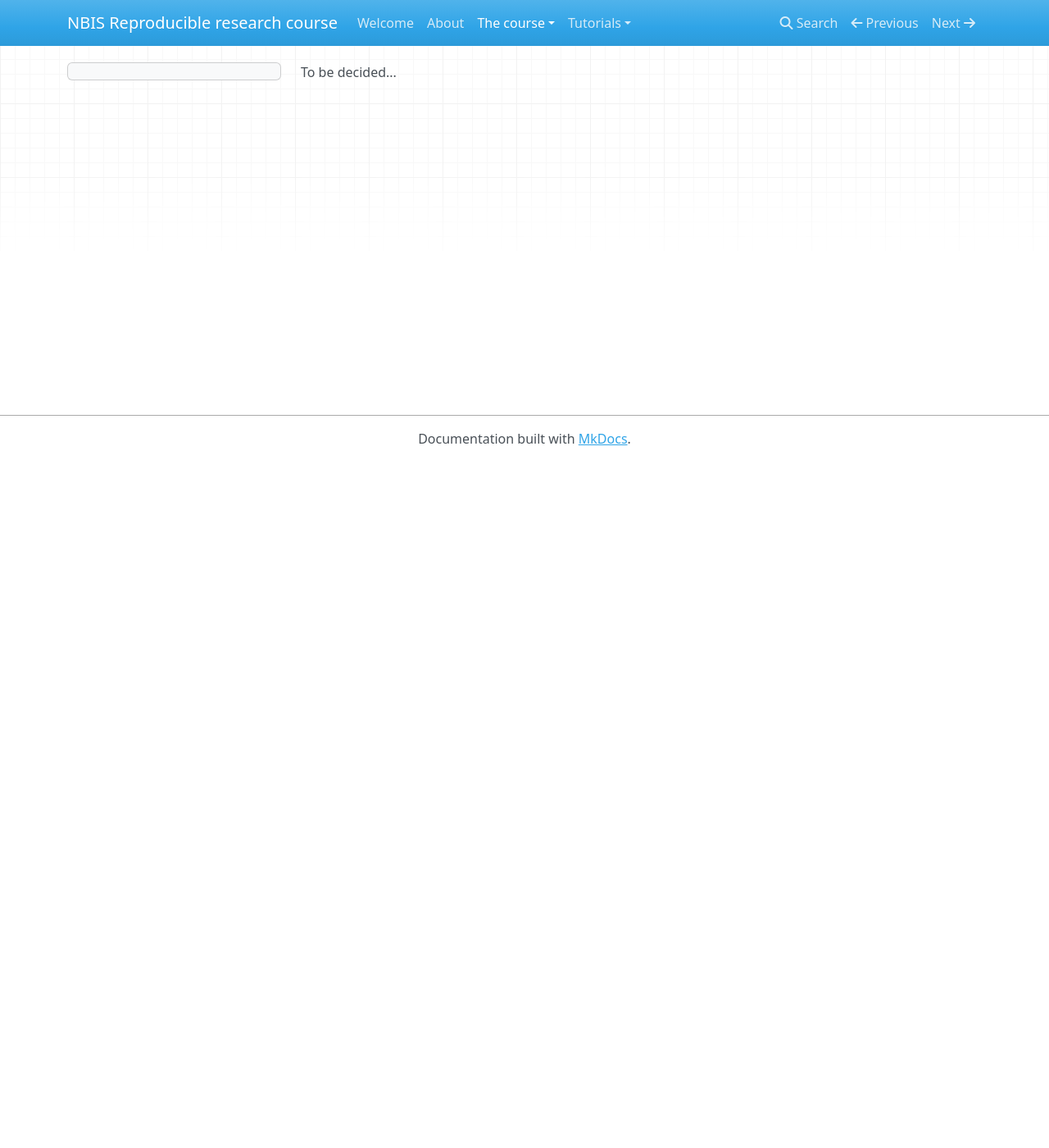
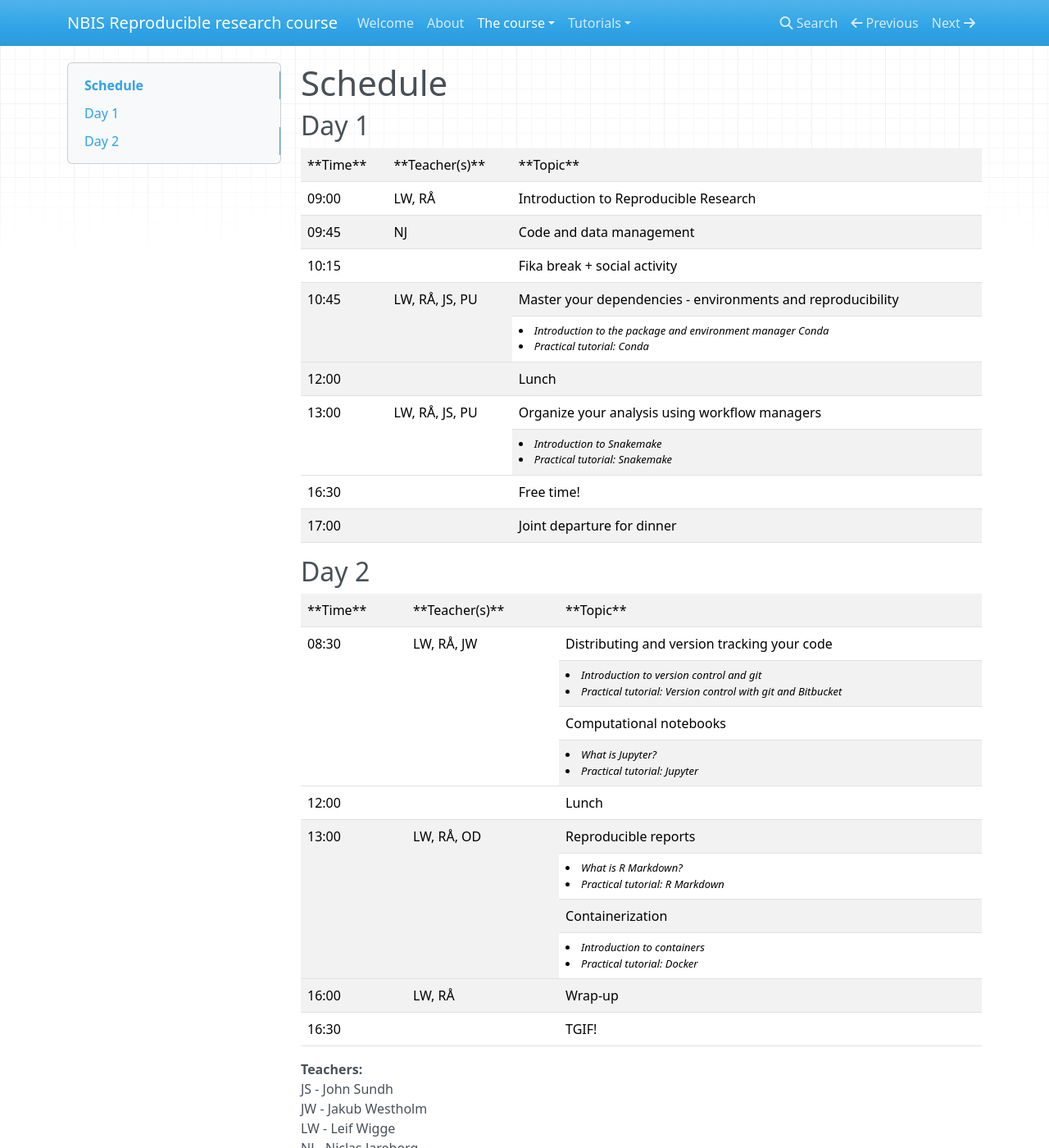
Before and after one commit to NBISweden/workshop-reproducible-research, an MkDocs documentation site: the page built from docs/schedule.md, in a window 1280 px wide and 1400 px high. Shown: the whole window at 82% size. Built offline with MkDocs 1.6.1, drawn with Linux system fonts in a browser that asks for light colours; nearby versions of some CDN libraries; old or Windows-style settings are respelled for this version of MkDocs; some of the changed text lies outside the part shown.

Commit message:
add draft schedule

```diff
--- a/docs/schedule.md
+++ b/docs/schedule.md
@@ -1 +1,143 @@
-To be decided...
+# Schedule
+
+## Day 1
+
+<table>
+  <tr>
+    <td> **Time** </td>
+    <td> **Teacher(s)** </td>
+    <td> **Topic** </td>
+  </tr>
+  <tr>
+    <td> 09:00
+    <td> LW, RÅ </td>
+    <td> Introduction to Reproducible Research </td>
+  </tr>
+  <tr>
+    <td> 09:45 </td>
+    <td> NJ </td>
+    <td> Code and data management </td>
+  </tr>
+  <tr>
+    <td> 10:15 </td>
+    <td> </td>
+    <td> Fika break + social activity </td>
+  </tr>
+  <tr>
+    <td rowspan="2"> 10:45 </td>
+    <td rowspan="2"> LW, RÅ, JS, PU </td>
+    <td> Master your dependencies - environments and reproducibility </td>
+  </tr>
+  <tr>
+    <td>
+      <font size="2"><i>
+      <li> Introduction to the package and environment manager Conda
+      <li> Practical tutorial: Conda
+    </td>
+  </tr>
+  <tr>
+    <td> 12:00  </td>
+    <td> </td>
+    <td> Lunch </td>
+  </tr>
+  <tr>
+    <td rowspan="2"> 13:00 </td>
+    <td rowspan="2"> LW, RÅ, JS, PU </td>
+    <td> Organize your analysis using workflow managers </td>
+  </tr>
+  <tr>
+    <td>
+      <font size="2"><i>
+      <li> Introduction to Snakemake
+      <li> Practical tutorial: Snakemake
+    </td>
+  </tr>
+  <tr>
+    <td> 16:30 </td>
+    <td> </td>
+    <td> Free time!</td>
+  </tr>
+  <tr>
+    <td> 17:00 </td>
+    <td> </td>
+    <td> Joint departure for dinner</td>
+  </tr>
+</table>
+
+## Day 2
+
+<table>
+  <tr>
+    <td> **Time** </td>
+    <td> **Teacher(s)** </td>
+    <td> **Topic** </td>
+  </tr>
+  <tr>
+    <td rowspan="4"> 08:30 </td>
+    <td rowspan="4"> LW, RÅ, JW </td>
+    <td> Distributing and version tracking your code </td>
+  </tr>
+  <tr>
+    <td>
+      <font size="2"><i>
+      <li> Introduction to version control and git
+      <li> Practical tutorial: Version control with git and Bitbucket
+    </td>
+  </tr>
+  <tr>
+    <td> Computational notebooks </td>
+  </tr>
+  <tr>
+    <td>
+      <font size="2"><i>
+      <li> What is Jupyter?
+      <li> Practical tutorial: Jupyter
+    </td>
+  </tr>
+  <tr>
+    <td> 12:00<td>  </td>
+
+    <td> Lunch </td>
+  </tr>
+  <tr>
+    <td rowspan="4"> 13:00 </td>
+    <td rowspan="4"> LW, RÅ, OD </td>
+    <td> Reproducible reports </td>
+  </tr>
+  <tr>
+    <td>
+      <font size="2"><i>
+      <li> What is R Markdown?
+      <li> Practical tutorial: R Markdown
+    </td>
+  </tr>
+  <tr>
+    <td> Containerization </td>
+  </tr>
+  <tr>
+    <td>
+      <font size="2"><i>
+      <li> Introduction to containers
+      <li> Practical tutorial: Docker
+    </td>
+  </tr>
+  <tr>
+    <td> 16:00 </td>
+    <td> LW, RÅ </td>
+    <td> Wrap-up </td>
+  </tr>
+  <tr>
+    <td> 16:30 </td>
+    <td>  </td>
+    <td> TGIF! </td>
+  </tr>
+</table>
+
+**Teachers:**
+JS - John Sundh
+JW - Jakub Westholm
+LW - Leif Wigge
+NJ - Niclas Jareborg
+OD - Olga Dethlefsen
+PU - Per Unneberg
+RÅ - Rasmus Ågren
```
